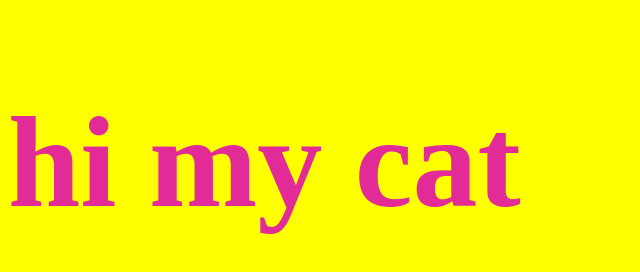
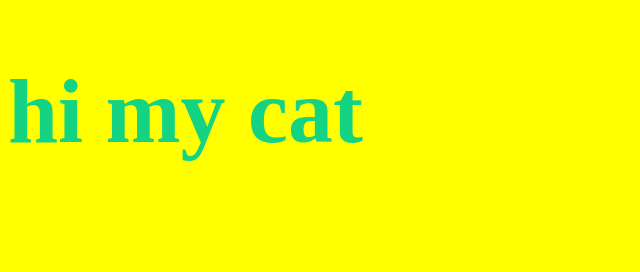
Before and after one commit to juliaamina/shj, a plain HTML site: page index.html in a window 1280 px wide. Shown: the whole page, without its empty margins (0-640 px from the left). Drawn offline with Linux system fonts and the light colour scheme.

Commit message:
add: color

```diff
--- a/style.css
+++ b/style.css
@@ -4,6 +4,6 @@ body {
 }
 
 h1 {
-    font-size: 130px;
-    color: rgb(226, 43, 150);
+    font-size: 90px;
+    color: rgb(20, 212, 132);
 }
```
